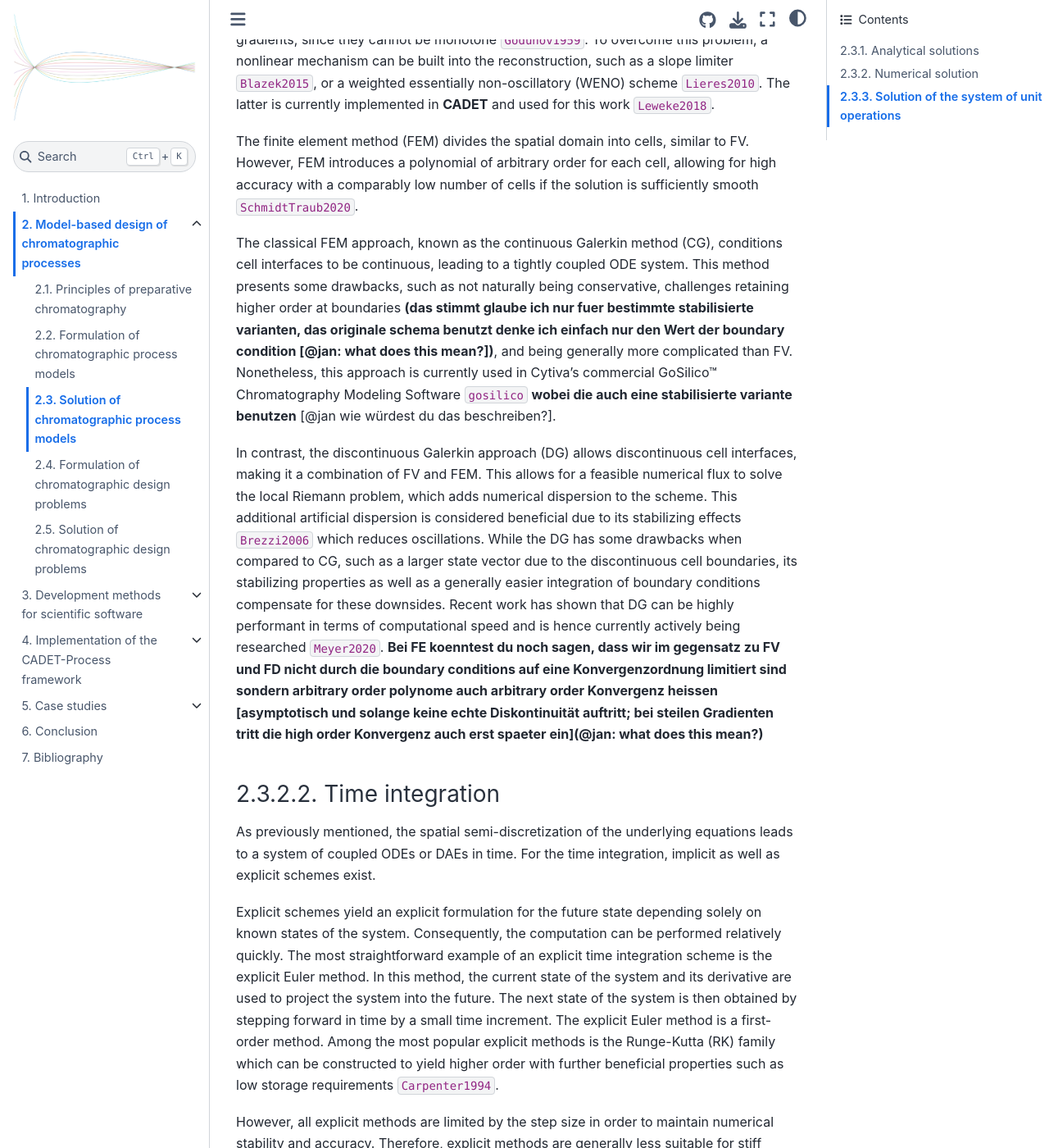
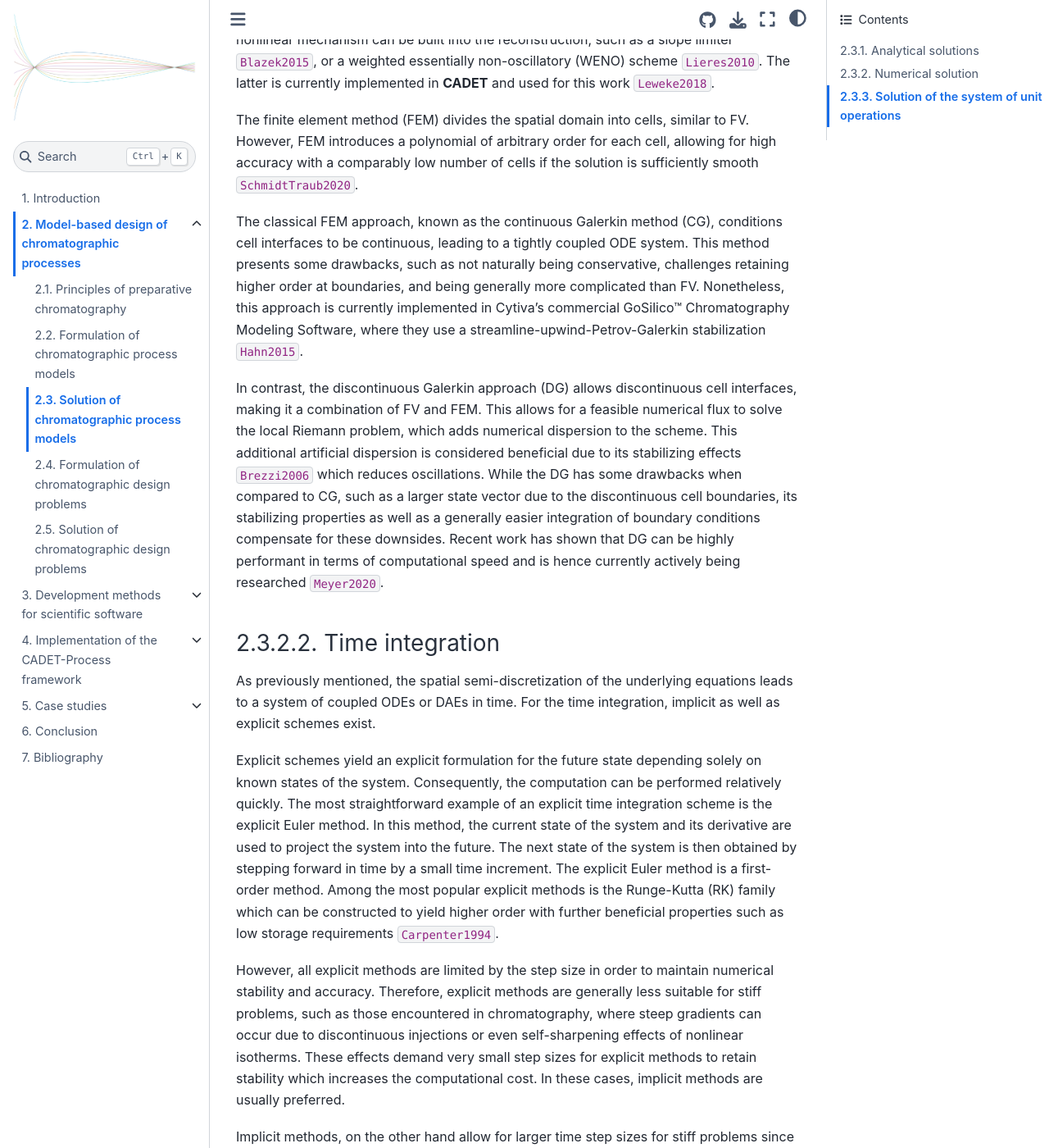
Before and after one commit to schmoelder/diss, a Jupyter Book: the page built from doc/02_fundamentals/03_model_solution.md, in a window 1280 px wide and 1400 px high, scrolled down 3075 px. Shown: the whole window at 82% size. Built offline with Jupyter Book 1.0.4 settings and Sphinx 7.4.7 and the Sphinx Book theme 1.1.4, drawn with Linux system fonts in a browser that asks for light colours; pages that are not in the unit, such as notebooks, are missing from menus; cross-references to code outside the pages are shown as plain code; some of the changed text lies outside the part shown.

Commit message:
Comments by Jan (pt. 2)

```diff
--- a/doc/02_fundamentals/03_model_solution.md
+++ b/doc/02_fundamentals/03_model_solution.md
@@ -68,8 +68,7 @@ A well-known first order FDM scheme is the forward-backward method by Rouchon et
 It solves the EDM equations by neglecting the dispersion term in the FDM formulation and using the second-order truncation error to approximate the apparent dispersion.
 Although this numerical scheme is straightforward, it can result in a large ODE system due to the relatively fine grid required for accurate approximations if dispersion is low {cite}`SchmidtTraub2020`.
 Moreover, it can suffer from numerical dispersion and instability for problems with steep gradients or high-frequency oscillations.
-It is important to note that FDM is usually not mass conservative.
-**Another drawback is the treatment of boundary conditions: We are limited to low order at boundaries [@jan: what does this mean?]**
+It is important to note that FDM is usually not mass conservative
 
 % Finite Volume
 In contrast to the FDM, which computes the solution at discrete points, finite volume schemes (FV) define a grid of cells that give a constant value for each conservative variable inside the cell.
@@ -95,15 +94,14 @@ The finite element method (FEM) divides the spatial domain into cells, similar t
 However, FEM introduces a polynomial of arbitrary order for each cell, allowing for high accuracy with a comparably low number of cells if the solution is sufficiently smooth {cite}`SchmidtTraub2020`.
 
 The classical FEM approach, known as the continuous Galerkin method (CG), conditions cell interfaces to be continuous, leading to a tightly coupled ODE system.
-This method presents some drawbacks, such as not naturally being conservative, challenges retaining higher order at boundaries **(das stimmt glaube ich nur fuer bestimmte stabilisierte varianten, das originale schema benutzt denke ich einfach nur den Wert der boundary condition [@jan: what does this mean?])**, and being generally more complicated than FV.
-Nonetheless, this approach is currently used in Cytiva's commercial GoSilico™ Chromatography Modeling Software {cite}`gosilico` **wobei die auch eine stabilisierte variante benutzen** [@jan wie würdest du das beschreiben?].
+This method presents some drawbacks, such as not naturally being conservative, challenges retaining higher order at boundaries, and being generally more complicated than FV.
+Nonetheless, this approach is currently implemented in Cytiva's commercial GoSilico™ Chromatography Modeling Software, where they use a streamline-upwind-Petrov-Galerkin stabilization {cite}`Hahn2015`.
 
 In contrast, the discontinuous Galerkin approach (DG) allows discontinuous cell interfaces, making it a combination of FV and FEM.
 This allows for a feasible numerical flux to solve the local Riemann problem, which adds numerical dispersion to the scheme.
 This additional artificial dispersion is considered beneficial due to its stabilizing effects {cite}`Brezzi2006` which reduces oscillations.
 While the DG has some drawbacks when compared to CG, such as a larger state vector due to the discontinuous cell boundaries, its stabilizing properties as well as a generally easier integration of boundary conditions compensate for these downsides.
 Recent work has shown that DG can be highly performant in terms of computational speed and is hence currently actively being researched {cite}`Meyer2020`.
-**Bei FE koenntest du noch sagen, dass wir im gegensatz zu FV und FD nicht durch die boundary conditions auf eine Konvergenzordnung limitiert sind sondern arbitrary order polynome auch arbitrary order Konvergenz heissen [asymptotisch und solange keine echte Diskontinuität auftritt; bei steilen Gradienten tritt die high order Konvergenz auch erst spaeter ein](@jan: what does this mean?)**
 
 (time_integration)=
 ### Time integration
--- a/doc/references.bib
+++ b/doc/references.bib
@@ -307,6 +307,18 @@
  title = {Robust {{Multi}}-{{Objective Global Optimization}} of {{Stochastic Processes With}} a {{Case Study}} in {{Gradient Elution Chromatography}}},
  volume = {13},
  year = {2018}
+}
+
+@article{Hahn2015,
+ author = {Hahn, Tobias and Huuk, Thiemo and Heuveline, Vincent and Hubbuch, Jürgen},
+ file = {:Hahn2015 - Simulating and Optimizing Preparative Protein Chromatography with ChromX.pdf:},
+ groups = {Chrom. Modelling/Simulation},
+ journal = {Journal of Chemical Education},
+ number = {9},
+ pages = {1497--1502},
+ title = {Simulating and Optimizing Preparative Protein Chromatography with {{ChromX}}},
+ volume = {92},
+ year = {2015}
 }
 
 @article{Herzog1909,
```
